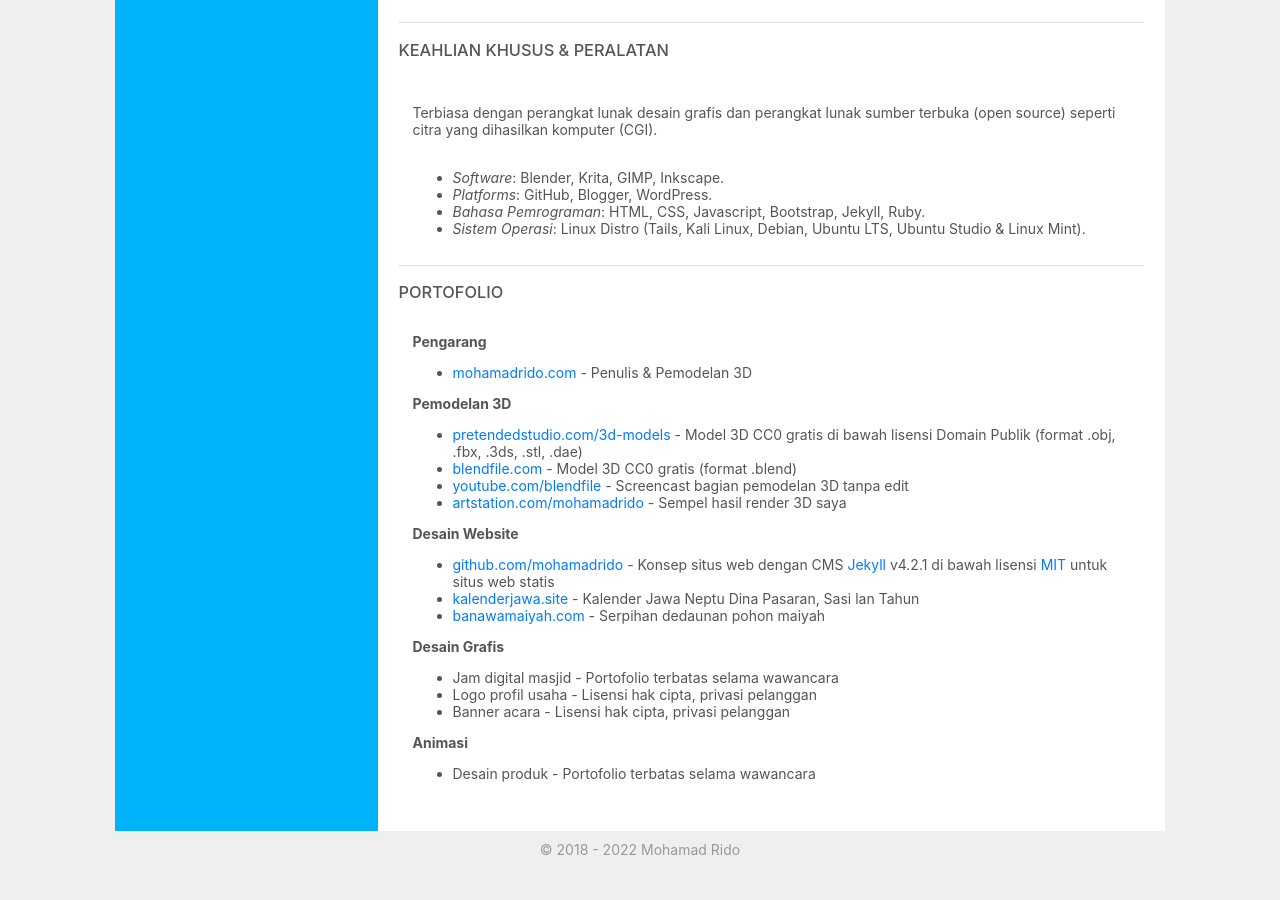
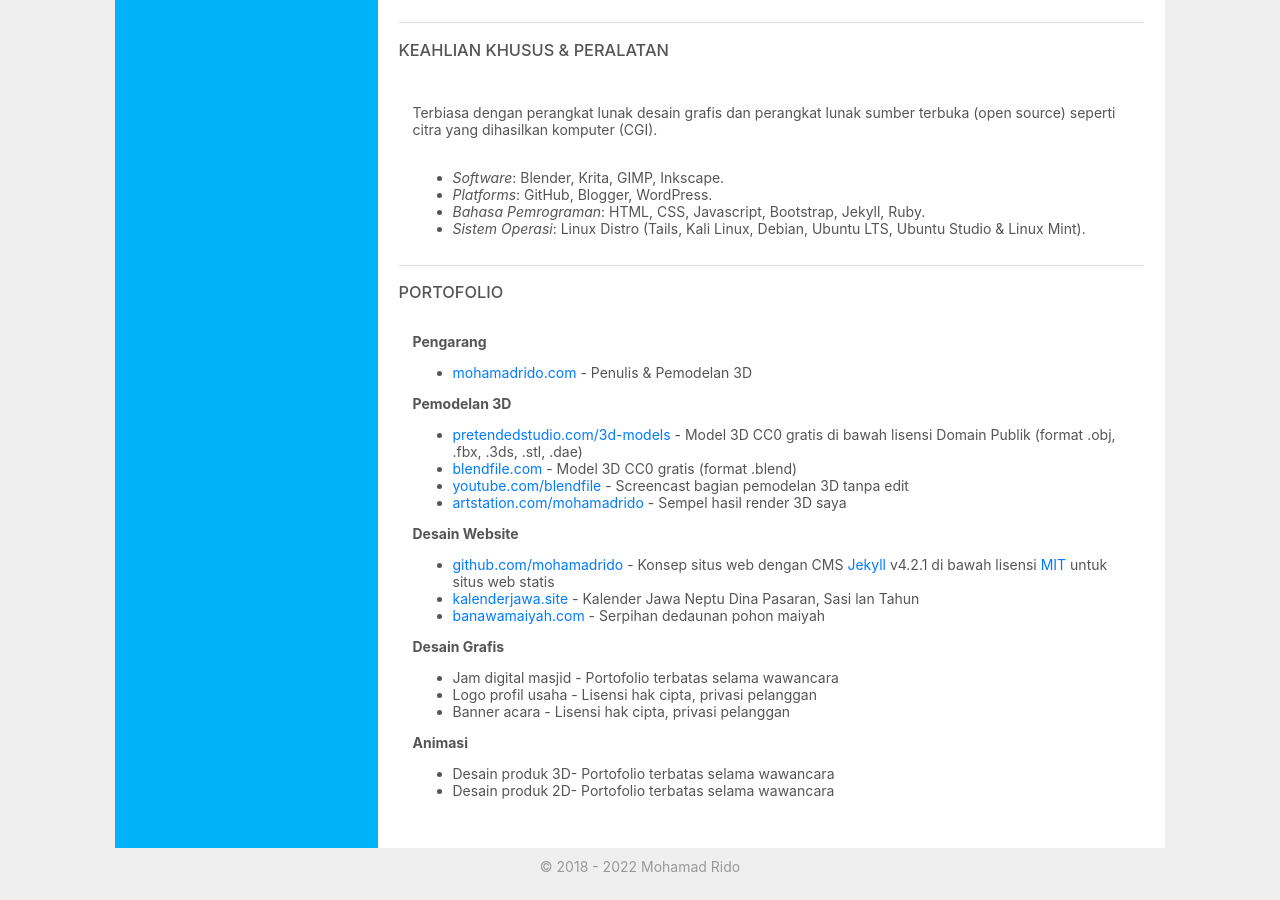
Before and after one commit to mohamadrido/about, a Jekyll site: the page built from id.html, in a window 1280 px wide and 900 px high, scrolled down 975 px. Built offline with Jekyll 4.4.1, drawn with Linux system fonts in a browser that asks for light colours.

Commit message:
Update id.html

```diff
--- a/id.html
+++ b/id.html
@@ -151,7 +151,8 @@
       </ul>
     <b>Animasi</b>
       <ul>
-      <li>Desain produk - Portofolio terbatas selama wawancara</li>
+      <li>Desain produk 3D- Portofolio terbatas selama wawancara</li>
+      <li>Desain produk 2D- Portofolio terbatas selama wawancara</li>
       </ul>
     </div>
 
```
